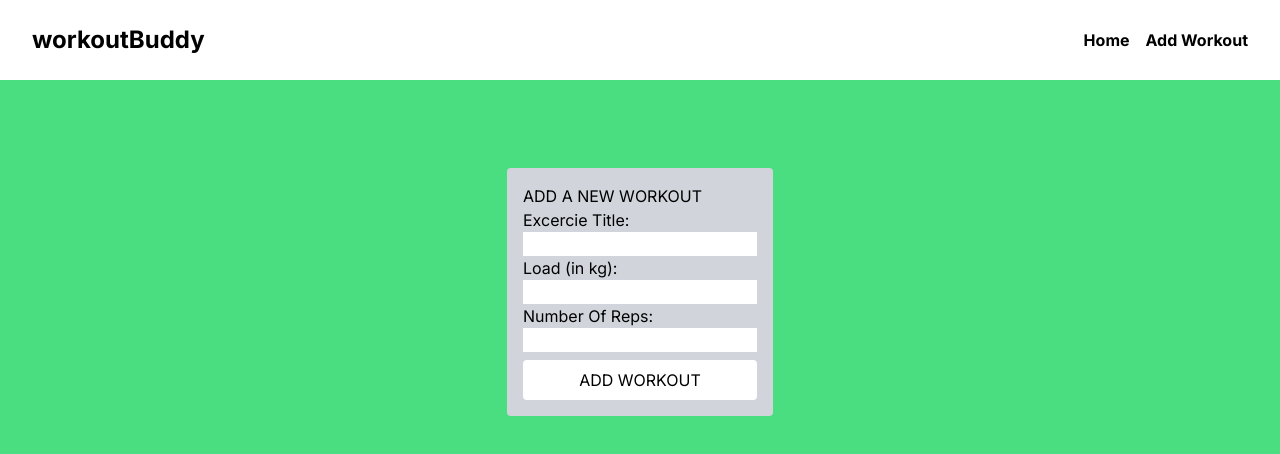
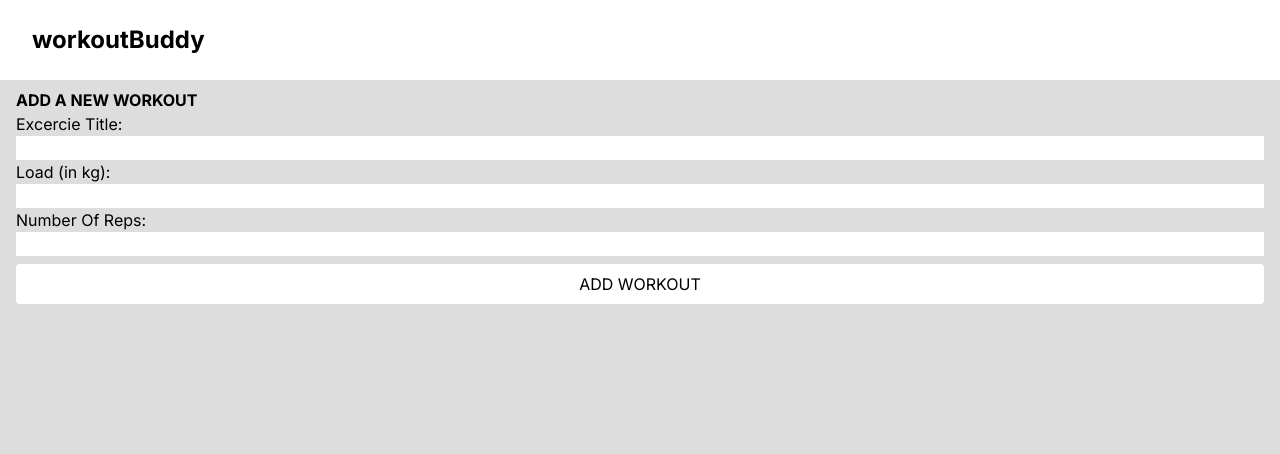
Before and after one commit to YounesOuterbah/NEXT-MERN-APP, a Next.js app in the folder frontend/: page /workouts in a window 1280 px wide. Shown: the top 454 px of the page. Built offline with nearby package versions, Linux system fonts and the light colour scheme.

Commit message:
fixed little bit of styling

```diff
--- a/frontend/package.json
+++ b/frontend/package.json
@@ -11,9 +11,11 @@
   "dependencies": {
     "@headlessui/react": "^1.7.17",
     "@heroicons/react": "^2.0.18",
+    "date-fns": "^3.2.0",
     "next": "14.0.4",
     "react": "^18",
-    "react-dom": "^18"
+    "react-dom": "^18",
+    "react-toastify": "^10.0.3"
   },
   "devDependencies": {
     "autoprefixer": "^10.0.1",
--- a/frontend/src/app/layout.js
+++ b/frontend/src/app/layout.js
@@ -12,7 +12,7 @@ export const metadata = {
 export default function RootLayout({ children }) {
   return (
     <html lang="en">
-      <body className={inter.className}>
+      <body className={`bg-[#ddd] ${inter.className}`}>
         <Navbar />
         {children}
       </body>
--- a/frontend/src/app/navbar/page.js
+++ b/frontend/src/app/navbar/page.js
@@ -1,18 +1,10 @@
-import Link from "next/link";
-
 export default function Navbar() {
   return (
-    <div className="container">
-      <div className="navbar w-full h-20 flex items-center justify-between text-2xl font-bold">
-        workoutBuddy
-        <ul className="flex text-base">
-          <Link className="cursor-pointer mr-4" href="/">
-            Home
-          </Link>
-          <Link className="cursor-pointer" href="/workouts">
-            Add Workout
-          </Link>
-        </ul>
+    <div className="navigation bg-white">
+      <div className="container">
+        <div className="navbar w-full h-20 flex items-center justify-between text-2xl font-bold">
+          workoutBuddy
+        </div>
       </div>
     </div>
   );
--- a/frontend/src/app/page.js
+++ b/frontend/src/app/page.js
@@ -1,5 +1,9 @@
 "use client";
 import { useEffect, useState } from "react";
+import formateDistanceToNow from "date-fns/formatDistanceToNow";
+import "react-toastify/dist/ReactToastify.css";
+import { ToastContainer, toast } from "react-toastify";
+import AddWorkout from "./workouts/page";
 
 export default function Home() {
   const [workouts, setWorkouts] = useState([]);
@@ -23,19 +27,28 @@ export default function Home() {
   }, []);
   return (
     <>
-      <div className="landing bg-slate-100 h-screen">
-        <div className="container">
-          <div className="box p-2">
+      <div className="landing">
+        <ToastContainer theme="colored" />
+        <div className="container flex">
+          <div className="box py-2 basis-9/12">
             {workouts.map((workout) => (
-              <div key={workout._id} className="card p-2 bg-gray-500 text-white m-2 rounded">
-                <h3 className="text-red-400 font-bold text-2xl">{workout.title}</h3>
-                <h3>Workout Load: {workout.load}</h3>
-                <h3>Number Of Reps: {workout.reps}</h3>
-                <p>Created at: {workout.createdAt}</p>
-                <span onClick={() => deleteData(workout._id)}>Click To Delete</span>
+              <div key={workout._id} className="card p-2 bg-white text-black m-2 rounded relative">
+                <h3 className="text-green-600 font-bold text-2xl">{workout.title}</h3>
+                <h3 className="font-bold">Workout Load: {workout.load}</h3>
+                <h3 className="font-bold">Number Of Reps: {workout.reps}</h3>
+                <p className="font-bold">
+                  Created: {formateDistanceToNow(new Date(workout.createdAt), { addSuffix: true })}
+                </p>
+                <span
+                  onClick={() => (deleteData(workout._id), toast.error("Deleted Successfully"))}
+                  className="cursor-pointer hover:text-red-400 duration-300 text-2xl absolute top-4 right-4"
+                >
+                  X
+                </span>
               </div>
             ))}
           </div>
+          <AddWorkout fetchData={fetchData} />
         </div>
       </div>
     </>
--- a/frontend/src/app/workouts/page.js
+++ b/frontend/src/app/workouts/page.js
@@ -1,7 +1,7 @@
 "use client";
 import { useState } from "react";
 
-export default function AddWorkout() {
+export default function AddWorkout({ fetchData }) {
   const [title, setTitle] = useState("");
   const [load, setLoad] = useState("");
   const [reps, setReps] = useState("");
@@ -27,13 +27,12 @@ export default function AddWorkout() {
       setReps("");
       console.log("new workout added", data);
     }
+    fetchData();
   };
 
   return (
-    <div className="landing bg-green-400 h-screen pt-2">
-      <div className="container flex justify-center mt-20">
-        <form className="flex flex-col p-4 rounded bg-gray-300" onSubmit={handleSubmit}>
-          <p>ADD A NEW WORKOUT</p>
+    <form className="flex flex-col p-4 rounded py-2 basis-4/12" onSubmit={handleSubmit}>
+      <p className="font-bold">ADD A NEW WORKOUT</p>
       <label htmlFor="workoutName">Excercie Title:</label>
       <input
         type="text"
@@ -43,27 +42,15 @@ export default function AddWorkout() {
       />
 
       <label htmlFor="workoutLoad">Load (in kg):</label>
-          <input
-            type="text"
-            id="workoutLoad"
-            value={load}
-            onChange={(e) => setLoad(e.target.value)}
-          />
+      <input type="text" id="workoutLoad" value={load} onChange={(e) => setLoad(e.target.value)} />
 
       <label htmlFor="workoutReps">Number Of Reps:</label>
-          <input
-            type="text"
-            id="workoutReps"
-            value={reps}
-            onChange={(e) => setReps(e.target.value)}
-          />
+      <input type="text" id="workoutReps" value={reps} onChange={(e) => setReps(e.target.value)} />
       <input
         type="submit"
         value="ADD WORKOUT"
         className="bg-white p-2 rounded mt-2 cursor-pointer"
       />
     </form>
-      </div>
-    </div>
   );
 }
```
Also changed, not shown: 1 other file (tests, documents, lock files or other folders). Lines whose indentation alone changed are shown as unchanged.
